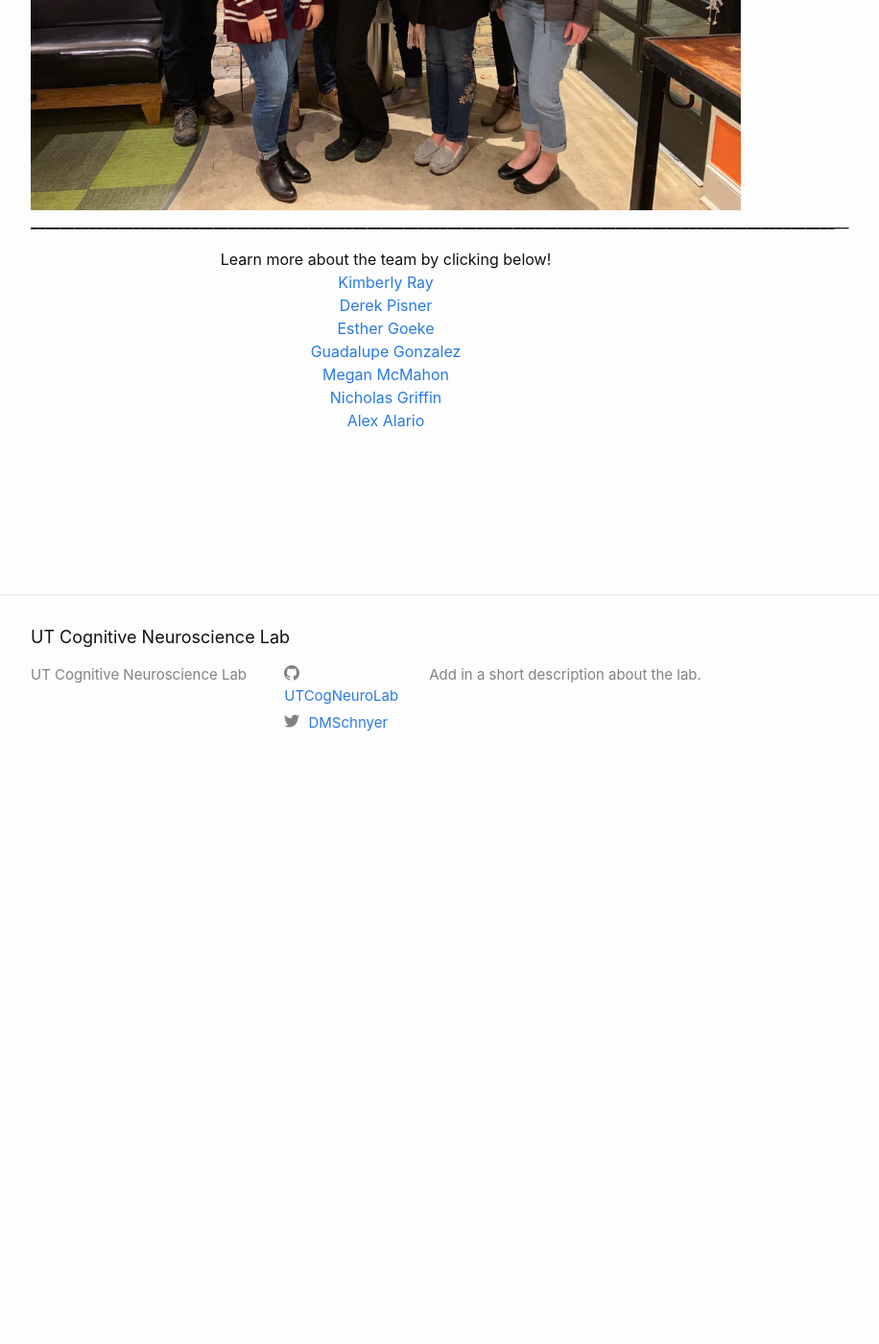
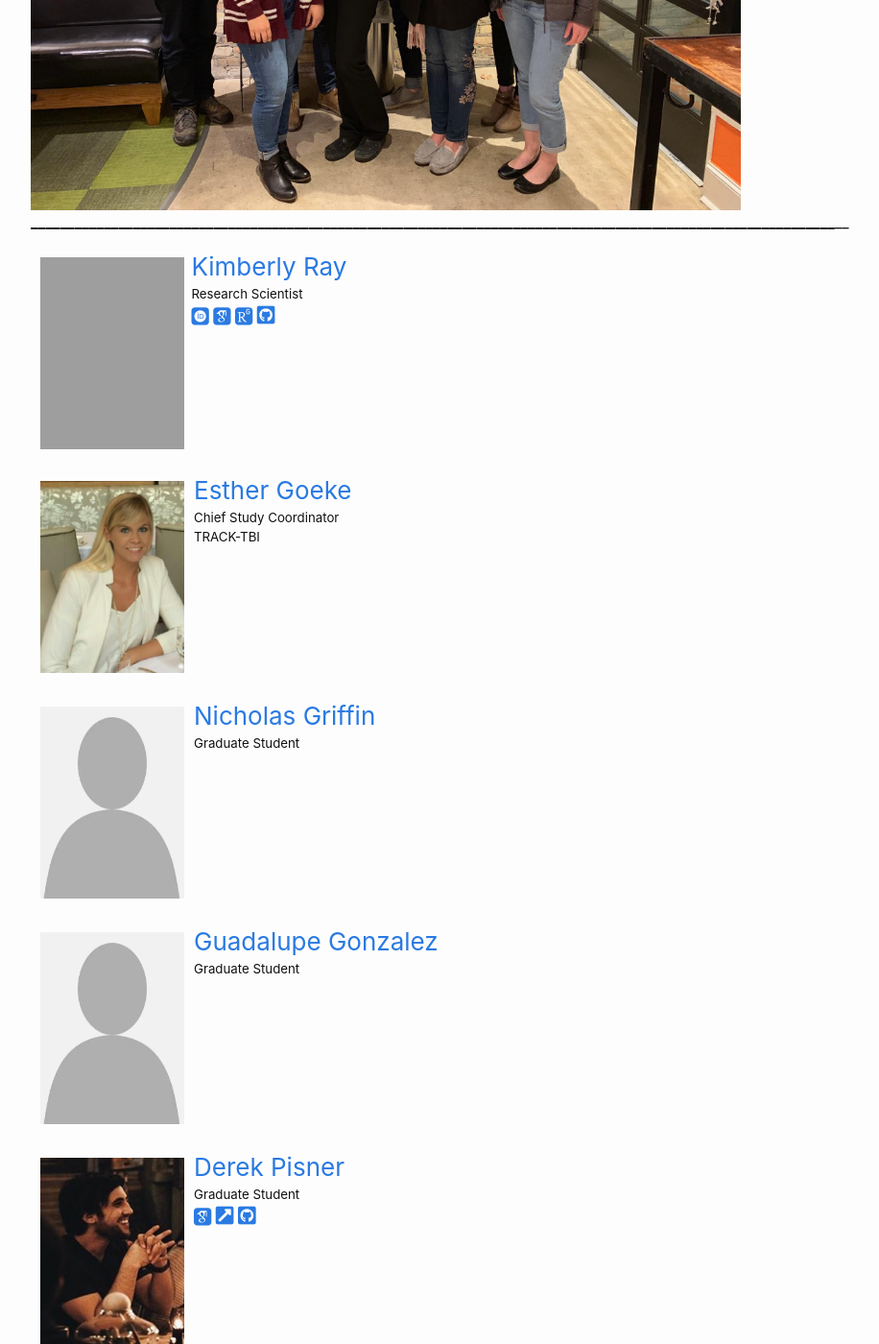
Before and after one commit to UTCogNeuroLab/UTCogNeuroLab.github.io, a Jekyll site: the page built from people.md, in a window 1280 px wide and 1400 px high, scrolled down 576 px. Shown: the whole window at 96% size, without its empty margins (238-1154 px from the left). Built offline with Jekyll 4.4.1, drawn with Linux system fonts in a browser that asks for light colours; nearby versions of some CDN libraries; some web fonts are replaced; before the commit the page ends 1292 px from its top, so only the background shows below that; some of the changed text lies outside the part shown; grey boxes are pictures that could not be loaded.

Commit message:
Finishing the team page

```diff
--- a/_layouts/team-member.html
+++ b/_layouts/team-member.html
@@ -3,7 +3,7 @@ layout: default
 ---
 
 <!--
-    Each team member page will have a title, layout, position,a permalink,
+    Each team member page will have a title, layout, position, a permalink,
     an image, and their respective social media icons. There will be a series of
     if statements to determine what social media they have and how it will show up
     on their individual pages.
--- a/people.md
+++ b/people.md
@@ -8,6 +8,8 @@ permalink: /people/
 
 ![Team picture](/assets/team.jpg)
 ____________________________________________________________________________________________________________________________________________________________________________________________________________________________________________________________________________________________________________________________________________
+
+<!--
 
 <center> Learn more about the team by clicking below! </center>
 
@@ -24,3 +26,85 @@ ________________________________________________________________________________
 <center><a href="/nicholasgriffin/"> Nicholas Griffin </a> </center>
 
 <center><a href="/alexalario/"> Alex Alario </a> </center>
+-->
+
+<div>
+
+<img src="/assets/KLR-labwebsitephoto.jpg" hspace="10" style="width:150px; height:200px; float:left; margin: 10px; margin-right: 1%; margin-bottom: 0.5em;">
+<h3 style="margin-bottom:0;"> <a href="/kimray/"> Kimberly Ray </a></h3>
+<h5 style="margin-top:0; margin-bottom:0;"> Research Scientist </h5>
+<a href="https://orcid.org/0000-0003-1302-2834" target="_blank"><i class="ai ai-orcid-square ai-lg"></i></a>
+<a href="http://scholar.google.com/citations?user=Qt6OuAkAAAAJ" target="_blank"><i class="ai ai-google-scholar-square ai-lg"></i></a>
+<a href="https://www.researchgate.net/profile/Kimberly_Ray" target="_blank"><i class="ai ai-researchgate-square ai-lg"></i></a>
+<a href="https://github.com/kimberlylray" target="_blank"><i class="fab fa-github-square fa-lg"></i></a>
+
+</div>
+
+<p style="clear: both;">
+
+<div>
+
+<img src="/assets/esther-goeke.jpg" hspace="10" style="width:150px; height:200px; float:left; margin: 10px;">
+<h3 style="margin-bottom:0; "> <a href="/esthergoeke/"> Esther Goeke </a></h3>
+<h5 style="margin-top:0; margin-bottom:0"> Chief Study Coordinator</h5>
+<h5 style="margin-top:0;"> TRACK-TBI</h5>
+
+
+</div>
+
+<p style="clear: both;">
+
+<div>
+
+<img src="/assets/placeholder.jpg" hspace="10" style="width:150px; height:200px; float:left; margin: 10px;">
+<h3 style="margin-bottom:0;"> <a href="/nicholasgriffin/"> Nicholas Griffin </a></h3>
+<h5 style="margin-top:0;"> Graduate Student </h5>
+
+</div>
+
+<p style="clear: both;">
+
+<div>
+
+<img src="/assets/placeholder.jpg" hspace="10" style="width:150px; height:200px; float:left; margin: 10px;">
+<h3 style="margin-bottom:0;"> <a href="/guadalupegonzalez/"> Guadalupe Gonzalez</a></h3>
+<h5 style="margin-top:0;"> Graduate Student </h5>
+
+</div>
+
+<p style="clear: both;">
+
+<div>
+
+<img src="/assets/derek-pisner.png" hspace="10" style="width:150px; height:200px; float:left; margin: 10px;">
+<h3 style="margin-bottom:0;"> <a href="/derekpisner/"> Derek Pisner</a></h3>
+<h5 style="margin-top:0; margin-bottom:0;"> Graduate Student </h5>
+<a href="http://scholar.google.com/citations?user=fxkMpsYAAAAJ&hl" target="_blank"><i class="ai ai-google-scholar-square ai-lg"></i></a>
+<a href="https://dpys.github.io/" target="_blank"><i class="fas fa-external-link-square-alt fa-lg"></i></a>
+<a href="https://github.com/dPys" target="_blank"><i class="fab fa-github-square fa-lg"></i></a>
+
+</div>
+
+<p style="clear: both;">
+
+<div>
+
+<img src="/assets/megan-mcmahon.jpg" hspace="10" style="width:150px; height:200px; float:left; margin: 10px;">
+<h3 style="margin-bottom:0;"> <a href="/meganmcmahon/"> Megan McMahon</a></h3>
+<h5 style="margin-top:0; margin-bottom:0;"> Graduate Student </h5>
+<a href="https://www.researchgate.net/profile/Megan_Mcmahon4" target="_blank"><i class="ai ai-researchgate-square ai-lg"></i></a>
+<a href="http://scholar.google.com/citations?user=gQt3NCoAAAAJ" target="_blank"><i class="ai ai-google-scholar-square ai-lg"></i></a>
+<a href=" https://liberalarts.utexas.edu/psychology/graduate/profile.php?id=mcm5324" target="_blank"><i class="fas fa-external-link-square-alt fa-lg"></i></a>
+<a href="https://github.com/mcmahonmc" target="_blank"><i class="fab fa-github-square fa-lg"></i></a>
+
+</div>
+
+<p style="clear: both;">
+
+<div>
+
+<img src="/assets/placeholder.jpg" hspace="10" style="width:150px; height:200px; float:left; margin: 10px;">
+<h3 style="margin-bottom:0;"> <a href="/alexalario/"> Alex Alario</a></h3>
+<h5 style="margin-top:0;"> Graduate Student </h5>
+
+</div>
```
